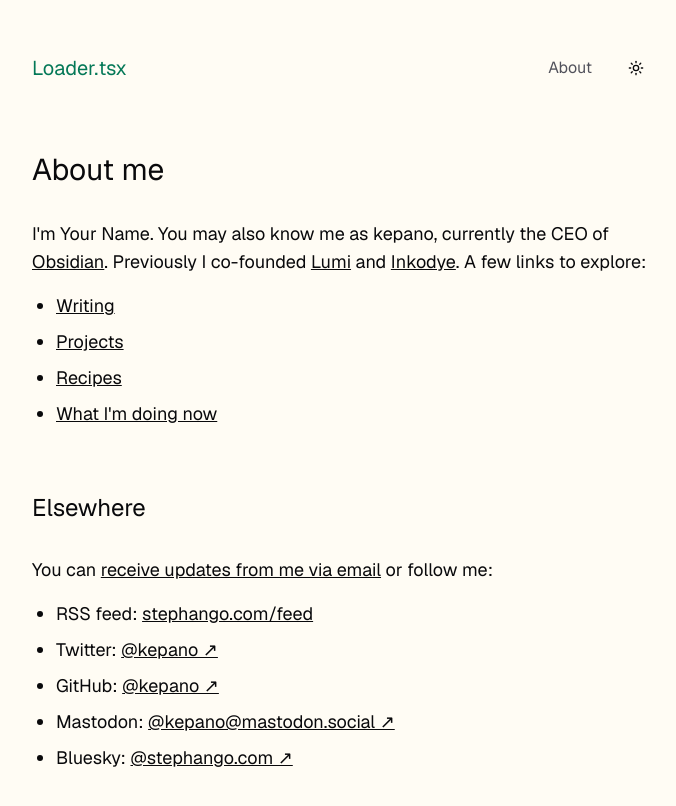
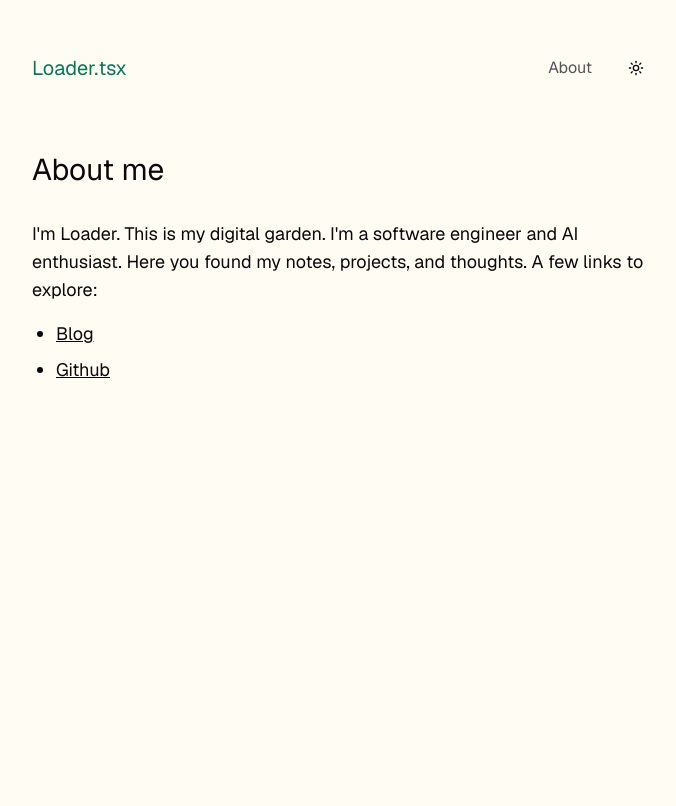
Before and after one commit to Nahuelluca20/obsidian-garden, a Next.js app: page /about in a window 1280 px wide. Shown: the top 806 px of the page, without its empty margins (296-972 px from the left). Built offline with nearby package versions, Linux system fonts and the light colour scheme.

Commit message:
feat(about): update about

```diff
--- a/app/about/page.tsx
+++ b/app/about/page.tsx
@@ -7,84 +7,26 @@
         <h1 className="text-3xl mb-8">About me</h1>
         <div className="space-y-4 text-lg">
           <p>
-            I'm Your Name. You may also know me as kepano, currently the CEO of{" "}
-            <Link href="https://obsidian.md" className="underline">
-              Obsidian
-            </Link>
-            . Previously I co-founded{" "}
-            <Link href="#" className="underline">
-              Lumi
-            </Link>{" "}
-            and{" "}
-            <Link href="#" className="underline">
-              Inkodye
-            </Link>
-            . A few links to explore:
+            {`I'm Loader. This is my digital garden. I'm a software engineer and AI enthusiast. Here you found my notes, projects, and thoughts. `}
+            A few links to explore:
           </p>
           <ul className="list-disc pl-6 space-y-2">
             <li>
-              <Link href="/writing" className="underline">
-                Writing
+              <Link
+                href="https://nahuel-dev.pages.dev/"
+                className="underline"
+                target="__blank"
+              >
+                Blog
               </Link>
             </li>
             <li>
-              <Link href="/projects" className="underline">
-                Projects
-              </Link>
-            </li>
-            <li>
-              <Link href="/recipes" className="underline">
-                Recipes
-              </Link>
-            </li>
-            <li>
-              <Link href="/now" className="underline">
-                What I'm doing now
-              </Link>
-            </li>
-          </ul>
-        </div>
-      </section>
-
-      <section>
-        <h2 className="text-2xl mb-8">Elsewhere</h2>
-        <div className="space-y-4 text-lg">
-          <p>
-            You can{" "}
-            <Link href="#" className="underline">
-              receive updates from me via email
-            </Link>{" "}
-            or follow me:
-          </p>
-          <ul className="list-disc pl-6 space-y-2">
-            <li>
-              RSS feed:{" "}
-              <Link href="#" className="underline">
-                stephango.com/feed
-              </Link>
-            </li>
-            <li>
-              Twitter:{" "}
-              <Link href="#" className="underline">
-                @kepano ↗
-              </Link>
-            </li>
-            <li>
-              GitHub:{" "}
-              <Link href="#" className="underline">
-                @kepano ↗
-              </Link>
-            </li>
-            <li>
-              Mastodon:{" "}
-              <Link href="#" className="underline">
-                @kepano@mastodon.social ↗
-              </Link>
-            </li>
-            <li>
-              Bluesky:{" "}
-              <Link href="#" className="underline">
-                @stephango.com ↗
+              <Link
+                href="https://github.com/Nahuelluca20"
+                target="__blank"
+                className="underline"
+              >
+                Github
               </Link>
             </li>
           </ul>
--- a/app/page.tsx
+++ b/app/page.tsx
@@ -3,9 +3,9 @@
 
 export default async function Home({
   searchParams,
-}: {
+}: Readonly<{
   searchParams: Promise<{ [key: string]: string | string[] | undefined }>;
-}) {
+}>) {
   const topics = [
     "advice",
     "ai",
@@ -37,7 +37,7 @@
 
       <section>
         <h2 className="text-xl mb-8">Writing</h2>
-        <BlogPosts topic={topic} />
+        <BlogPosts topic={topic as string} />
       </section>
     </div>
   );
--- a/app/post/[...slug]/page.tsx
+++ b/app/post/[...slug]/page.tsx
@@ -37,7 +37,7 @@
 
     segments[segments.length - 1] = segments[segments.length - 1].replace(
       /\.mdx?$/,
-      "",
+      ""
     );
     return { slug: segments };
   });
@@ -62,9 +62,9 @@
 
 export default async function Post({
   params,
-}: {
+}: Readonly<{
   params: Promise<{ slug: string[] }>;
-}) {
+}>) {
   const { slug } = await params;
   const decodedSlug = slug.map((segment) => decodeURIComponent(segment));
   const postPath = `${path.join(process.cwd(), "content", ...decodedSlug)}.mdx`;
@@ -81,13 +81,11 @@
   const formatDate = format(date, "MMMM d, yyyy");
 
   return (
-    <>
     <article className="max-w-4xl mx-auto">
       <header className="mb-8">
         <h1 className="text-3xl font-normal mb-2">{frontmatter.title}</h1>
         <p className="text-zinc-600 dark:text-zinc-400">{formatDate}</p>
       </header>
-        {/* <MdxComponent contentHtml={contentHtml} /> */}
       <div
         className="prose dark:prose-invert prose-neutral max-w-none
           prose-a:text-zinc-900 prose-a:dark:text-zinc-100 prose-a:underline
@@ -97,6 +95,5 @@
         <MarkdownView content={parsedContent} />
       </div>
     </article>
-    </>
   );
 }
--- a/components/blog-posts.tsx
+++ b/components/blog-posts.tsx
@@ -1,18 +1,18 @@
 import { getBlogPosts } from "@/utlis/blog-utils";
 import Link from "next/link";
 
-export function BlogPosts({ topic }: { topic: string }) {
+export function BlogPosts({ topic }: Readonly<{ topic: string }>) {
   const allBlogs = getBlogPosts();
 
-  const sortedBlogs = allBlogs.sort(
+  const sortedBlogs = allBlogs.toSorted(
     (a, b) =>
       new Date(b.metadata.publishedAt).getTime() -
-      new Date(a.metadata.publishedAt).getTime(),
+      new Date(a.metadata.publishedAt).getTime()
   );
 
   const filteredBlogs = topic
     ? sortedBlogs.filter((post) =>
-        post.metadata.tags.toLowerCase().includes(topic.toLowerCase()),
+        post.metadata.tags.toLowerCase().includes(topic.toLowerCase())
       )
     : sortedBlogs;
   return (
--- a/components/mdx-components/markdow-view.tsx
+++ b/components/mdx-components/markdow-view.tsx
@@ -2,7 +2,6 @@
 
 import markdoc from "@markdoc/markdoc";
 import * as React from "react";
-import prism from "prismjs";
 import { Fence } from "./fence";
 
 type Props = {
@@ -11,11 +10,11 @@
 
 const { renderers } = markdoc;
 
-function Callout({ children }: { children: React.ReactNode }) {
+function Callout({ children }: Readonly<{ children: React.ReactNode }>) {
   return <div className="callout">{children}</div>;
 }
 
-export function MarkdownView({ content }: Props) {
+export function MarkdownView({ content }: Readonly<Props>) {
   return (
     <>
       {renderers.react(content, React, {
```
Also changed, not shown: utlis/blog-utils.ts (+17 -7 lines), app/globals.css (indentation only). Lines whose indentation alone changed are shown as unchanged.
